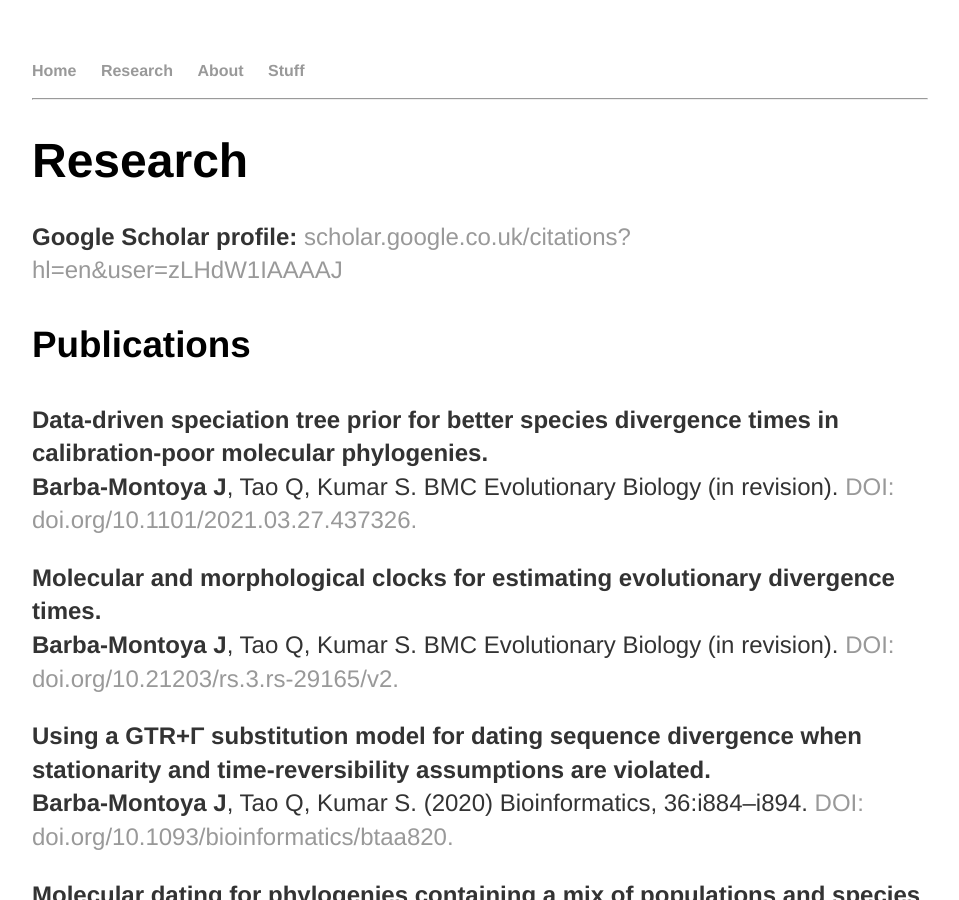
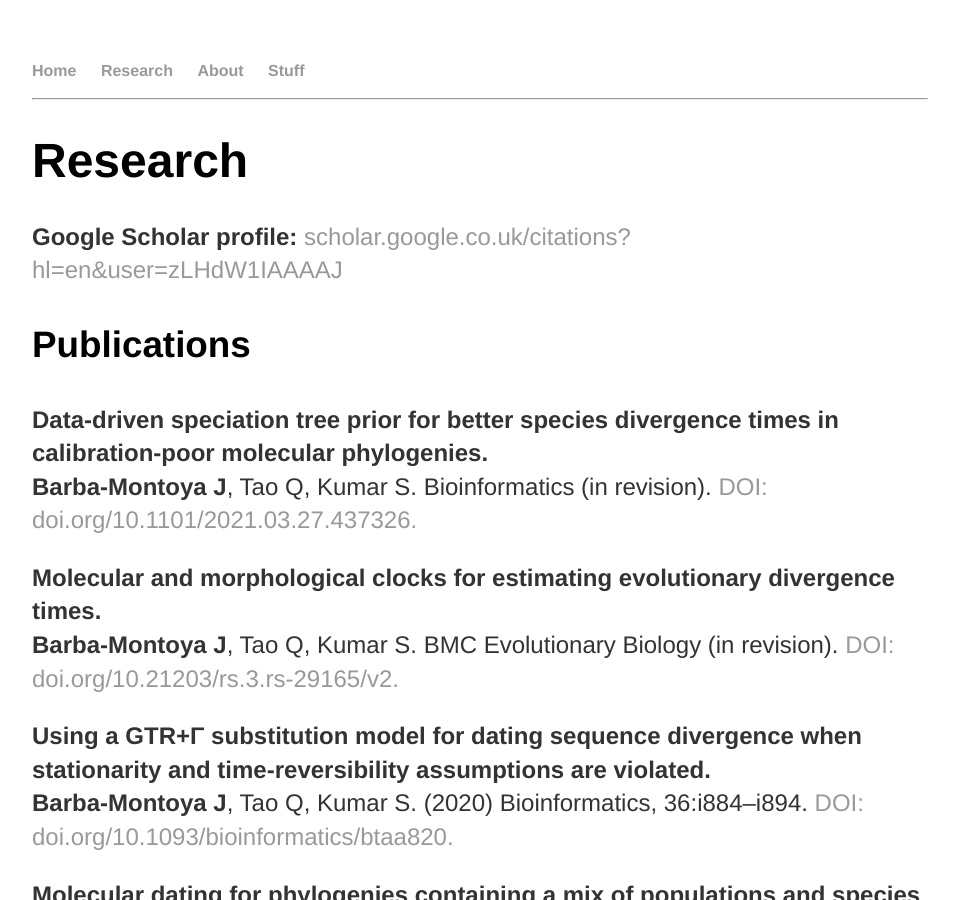
Before and after one commit to josebarbamontoya/josebarbamontoya.github.io, a Jekyll site: the page built from research/index.html, in a window 1280 px wide and 900 px high. Shown: the whole window, without its empty margins (160-1119 px from the left). Built offline with Jekyll 4.4.1, drawn with Linux system fonts in a browser that asks for light colours.

Commit message:
Update index.html

```diff
--- a/research/index.html
+++ b/research/index.html
@@ -9,7 +9,7 @@
 					<h3>Publications</h3>
 
 <p><b>Data-driven speciation tree prior for better species divergence times in calibration-poor molecular phylogenies.</b><br>
-<b>Barba-Montoya J</b>, Tao Q, Kumar S. BMC Evolutionary Biology (in revision). <a href="https://doi.org/10.1101/2021.03.27.437326">DOI: doi.org/10.1101/2021.03.27.437326.</a>
+<b>Barba-Montoya J</b>, Tao Q, Kumar S. Bioinformatics (in revision). <a href="https://doi.org/10.1101/2021.03.27.437326">DOI: doi.org/10.1101/2021.03.27.437326.</a>
 
 <p><b>Molecular and morphological clocks for estimating evolutionary divergence times.</b><br>
 <b>Barba-Montoya J</b>, Tao Q, Kumar S. BMC Evolutionary Biology (in revision). <a href="https://doi.org/10.21203/rs.3.rs-29165/v2">DOI: doi.org/10.21203/rs.3.rs-29165/v2.</a>
```
